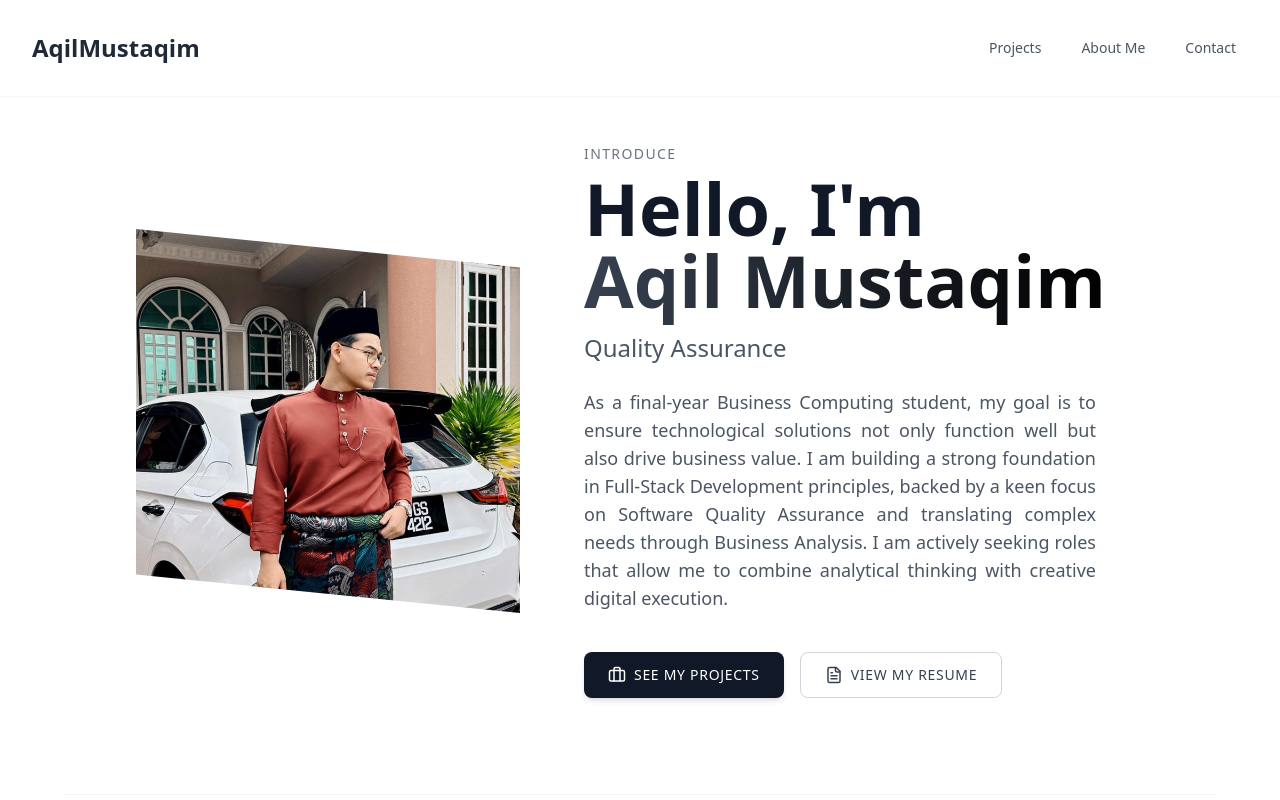
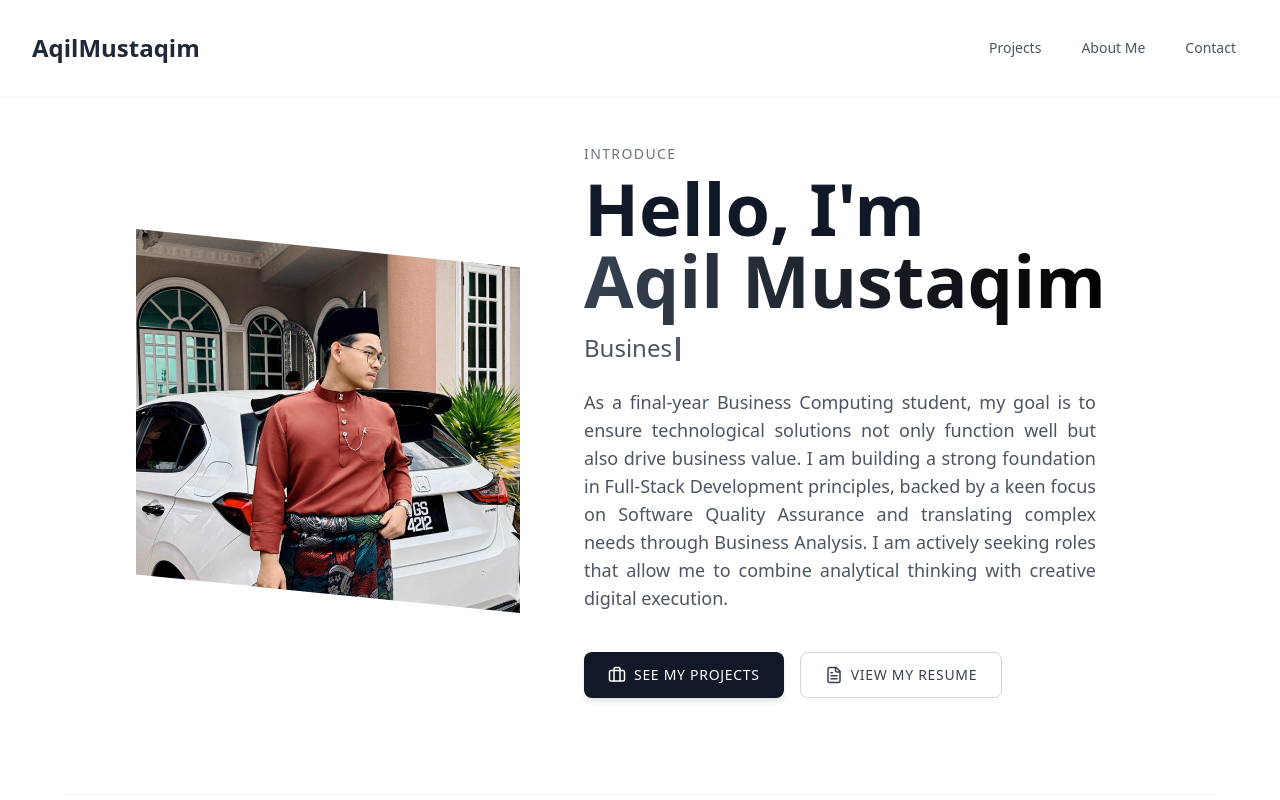
Before and after one commit to AqilMustaqim10/enhanced-portfolio, a Next.js app: page / in a window 1280 px wide. Shown: the top 800 px of the page. Built offline with nearby package versions, Linux system fonts and the light colour scheme.

Commit message:
Fix cannot deply to vercel

```diff
--- a/src/app/about/page.js
+++ b/src/app/about/page.js
@@ -100,16 +100,6 @@ const ScrollFadeIn = ({ children, delay = 0, yOffset = 50 }) => {
 };
 
 // --- Komponen Utama ---
-const containerVariants = {
-  hidden: { opacity: 0 },
-  visible: {
-    opacity: 1,
-    transition: {
-      staggerChildren: 0.1,
-    },
-  },
-};
-
 export default function AboutPage() {
   return (
     <motion.div
@@ -171,7 +161,7 @@ export default function AboutPage() {
                   {personalBio.introduction}
                 </p>
 
-                {/* START EDIT: Lokasi diletakkan di atas butang portfolio */}
+                {/* Lokasi dan Butang Portfolio */}
                 <div className="flex items-center space-x-3 text-gray-700 font-medium pt-4">
                   <MapPin className="w-6 h-6 text-indigo-600 flex-shrink-0" />
                   <span>Based in {personalBio.location}</span>
@@ -187,7 +177,6 @@ export default function AboutPage() {
                   <Briefcase size={20} />
                   See My Projects
                 </motion.a>
-                {/* END EDIT */}
               </div>
             </div>
           </ScrollFadeIn>
--- a/src/app/page.js
+++ b/src/app/page.js
@@ -1,9 +1,74 @@
 "use client";
 
-import Image from "next/image";
+import React from "react";
+// Pustaka 'react-type-animation' telah dialih keluar kerana ralat kompilasi.
 import { motion } from "framer-motion";
-import { TypeAnimation } from "react-type-animation";
 import { ArrowRight, FileText, Briefcase, Code } from "lucide-react";
+
+// Komponen Tersuai untuk Efek Menaip (Menggantikan TypeAnimation)
+// Komponen ini menyediakan fungsi yang sama tanpa memerlukan pustaka luaran.
+const TypeAnimationComponent = ({ sequence, speed, className }) => {
+  // Hanya ambil string dari array sequence (indeks genap), abaikan delay
+  const words = sequence.filter((_, i) => i % 2 === 0);
+
+  const [text, setText] = React.useState("");
+  const [wordIndex, setWordIndex] = React.useState(0);
+  const [charIndex, setCharIndex] = React.useState(0);
+  const [isDeleting, setIsDeleting] = React.useState(false);
+
+  // Tetapan kelajuan
+  const typingSpeed = 50; // ms
+  const deletingSpeed = 30; // ms
+  const pauseTime = 1500; // Jeda 1.5 saat selepas menaip penuh
+
+  React.useEffect(() => {
+    if (words.length === 0) return;
+
+    const currentWord = words[wordIndex];
+    let timeout;
+
+    if (isDeleting) {
+      // Fasa 1: Memadam
+      if (charIndex > 0) {
+        timeout = setTimeout(() => {
+          setText(currentWord.substring(0, charIndex - 1));
+          setCharIndex(charIndex - 1);
+        }, deletingSpeed);
+      } else {
+        // Selesai padam, tukar ke perkataan seterusnya
+        setIsDeleting(false);
+        setWordIndex((prevIndex) => (prevIndex + 1) % words.length);
+      }
+    } else {
+      // Fasa 2: Menaip
+      if (charIndex < currentWord.length) {
+        timeout = setTimeout(() => {
+          setText(currentWord.substring(0, charIndex + 1));
+          setCharIndex(charIndex + 1);
+        }, typingSpeed);
+      } else {
+        // Selesai menaip, tunggu seketika, kemudian padam
+        timeout = setTimeout(() => {
+          setIsDeleting(true);
+        }, pauseTime);
+      }
+    }
+
+    return () => clearTimeout(timeout);
+  }, [charIndex, isDeleting, wordIndex, words]);
+
+  // Mengembalikan teks dengan kursor berkedip (blinking cursor)
+  return (
+    <span className={className}>
+      {text}
+      {/* Kursor berkedip */}
+      <span
+        className="inline-block w-1 h-6 bg-gray-600 animate-pulse ml-1 align-middle"
+        style={{ minHeight: "1.5rem", marginTop: "-3px" }}
+      ></span>
+    </span>
+  );
+};
 
 // Data kemahiran anda (boleh ubah atau tambah)
 const skills = [
@@ -27,7 +92,7 @@ const featuredProjects = [
   {
     title: "Todo App",
     description:
-      " A full-stack todo app with React, Supabase PostgreSQL, Google OAuth authentication and real-time synchronization",
+      "A full-stack todo app with React, Supabase PostgreSQL, Google OAuth authentication and real-time synchronization",
     image: "/images/todo.png",
     link: "/projects/social-dashboard",
   },
@@ -40,6 +105,10 @@ const featuredProjects = [
   },
 ];
 
+// Fallback image source function
+const getFallbackImage = (size = "300x300", text = "Placeholder") =>
+  `https://placehold.co/${size}/CCCCCC/333333?text=${encodeURIComponent(text)}`;
+
 export default function Home() {
   return (
     // Latar belakang putih dan teks hitam yang tajam
@@ -51,7 +120,7 @@ export default function Home() {
         transition={{ duration: 0.8 }}
         className="flex flex-col md:flex-row items-center justify-center w-full max-w-6xl mx-auto pt-32 pb-20 min-h-[80vh] gap-12" // Padding Hero yang lebih tinggi
       >
-        {/* Bahagian Kiri: Imej Profil Estetik BARU */}
+        {/* Bahagian Kiri: Imej Profil Estetik BARU (Menggunakan <img>) */}
         <motion.div
           initial={{ scale: 0.8, opacity: 0 }}
           animate={{ scale: 1, opacity: 1 }}
@@ -66,12 +135,17 @@ export default function Home() {
               clipPath: "polygon(0% 0%, 100% 10%, 100% 100%, 0% 90%)",
             }}
           >
-            <Image
+            {/* Menggantikan Next/Image dengan <img> standard */}
+            <img
               src="/images/profile.jpg"
               alt="My Photo"
-              layout="fill"
-              objectFit="cover"
+              // Menggunakan gaya CSS untuk mencapai kesan 'layout="fill"' dan 'objectFit="cover"'
+              style={{ width: "100%", height: "100%", objectFit: "cover" }}
               className="transition-all duration-500 transform group-hover:scale-105"
+              onError={(e) => {
+                e.target.onerror = null;
+                e.target.src = getFallbackImage("400x400", "Aqil");
+              }}
             />
           </div>
           {/* Border halus di luar bentuk condong (hanya untuk visual) */}
@@ -83,7 +157,7 @@ export default function Home() {
           ></div>
         </motion.div>
 
-        {/* Bahagian Kanan: Teks Perkenalan Minimalis (TIADA PERUBAHAN) */}
+        {/* Bahagian Kanan: Teks Perkenalan Minimalis */}
         <motion.div
           initial={{ x: 50, opacity: 0 }}
           animate={{ x: 0, opacity: 1 }}
@@ -94,13 +168,14 @@ export default function Home() {
             Introduce
           </p>
           <h1 className="text-5xl md:text-7xl font-extrabold mb-4 leading-tight">
-            Hello, I'm{" "}
-            <span className="bg-gradient-to-r from-gray-700 to-black text-transparent bg-clip-text  whitespace-nowrap">
+            Hello, I&apos;m{" "}
+            <span className="bg-gradient-to-r from-gray-700 to-black text-transparent bg-clip-text whitespace-nowrap">
               Aqil Mustaqim
             </span>
           </h1>
 
-          <TypeAnimation
+          {/* Menggunakan komponen buatan sendiri TypeAnimationComponent */}
+          <TypeAnimationComponent
             sequence={[
               "Web Enthusiast",
               2000,
@@ -151,7 +226,7 @@ export default function Home() {
         </motion.div>
       </motion.section>
 
-      {/* Section: Skills (TIADA PERUBAHAN) */}
+      {/* Section: Skills */}
       <section className="w-full max-w-6xl py-20 px-4 md:px-0 border-t border-gray-100">
         <motion.h2
           initial={{ y: -20, opacity: 0 }}
@@ -176,11 +251,17 @@ export default function Home() {
               className="flex flex-col items-center justify-center p-4 bg-white border border-gray-200 rounded-xl shadow-sm text-center transition-all duration-300 transform hover:shadow-lg hover:border-gray-300"
             >
               <div className="p-3 mb-2 bg-gray-100 rounded-full">
-                <Image
+                {/* Menggantikan Next/Image dengan <img> standard */}
+                <img
                   src={skill.icon}
                   alt={skill.name}
                   width={30}
                   height={30}
+                  className="w-[30px] h-[30px]" // Pastikan saiz dikekalkan
+                  onError={(e) => {
+                    e.target.onerror = null;
+                    e.target.src = getFallbackImage("30x30", "S");
+                  }}
                 />
               </div>
               <h3 className="text-base font-semibold text-gray-800">
@@ -192,7 +273,7 @@ export default function Home() {
         </div>
       </section>
 
-      {/* Section: Featured Projects (TIADA PERUBAHAN) */}
+      {/* Section: Featured Projects */}
       <section className="w-full max-w-6xl py-20 px-4 md:px-0 border-t border-gray-100">
         <motion.h2
           initial={{ y: -20, opacity: 0 }}
@@ -219,12 +300,17 @@ export default function Home() {
               className="group relative overflow-hidden rounded-xl shadow-lg bg-white border border-gray-200 block"
             >
               <div className="aspect-video relative overflow-hidden">
-                <Image
+                {/* Menggantikan Next/Image dengan <img> standard */}
+                <img
                   src={project.image}
                   alt={project.title}
-                  layout="fill"
-                  objectFit="cover"
+                  // Menggunakan gaya CSS untuk mencapai kesan 'layout="fill"' dan 'objectFit="cover"'
+                  style={{ width: "100%", height: "100%", objectFit: "cover" }}
                   className="transition-transform duration-500 group-hover:scale-110"
+                  onError={(e) => {
+                    e.target.onerror = null;
+                    e.target.src = getFallbackImage("600x400", project.title);
+                  }}
                 />
               </div>
               <div className="p-6">
```
Also changed, not shown: src/app/contact/page.js (+44 -31 lines).
